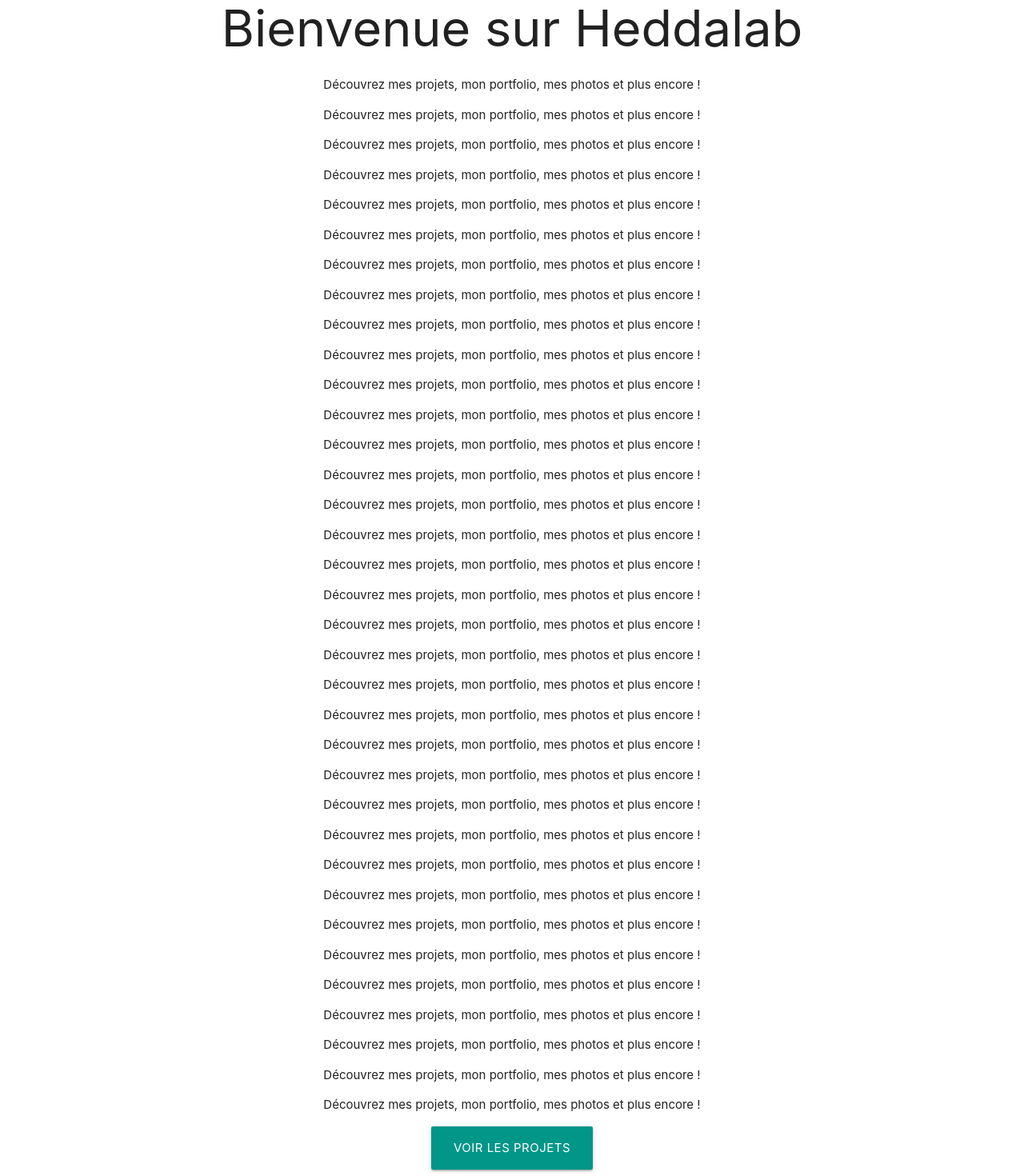
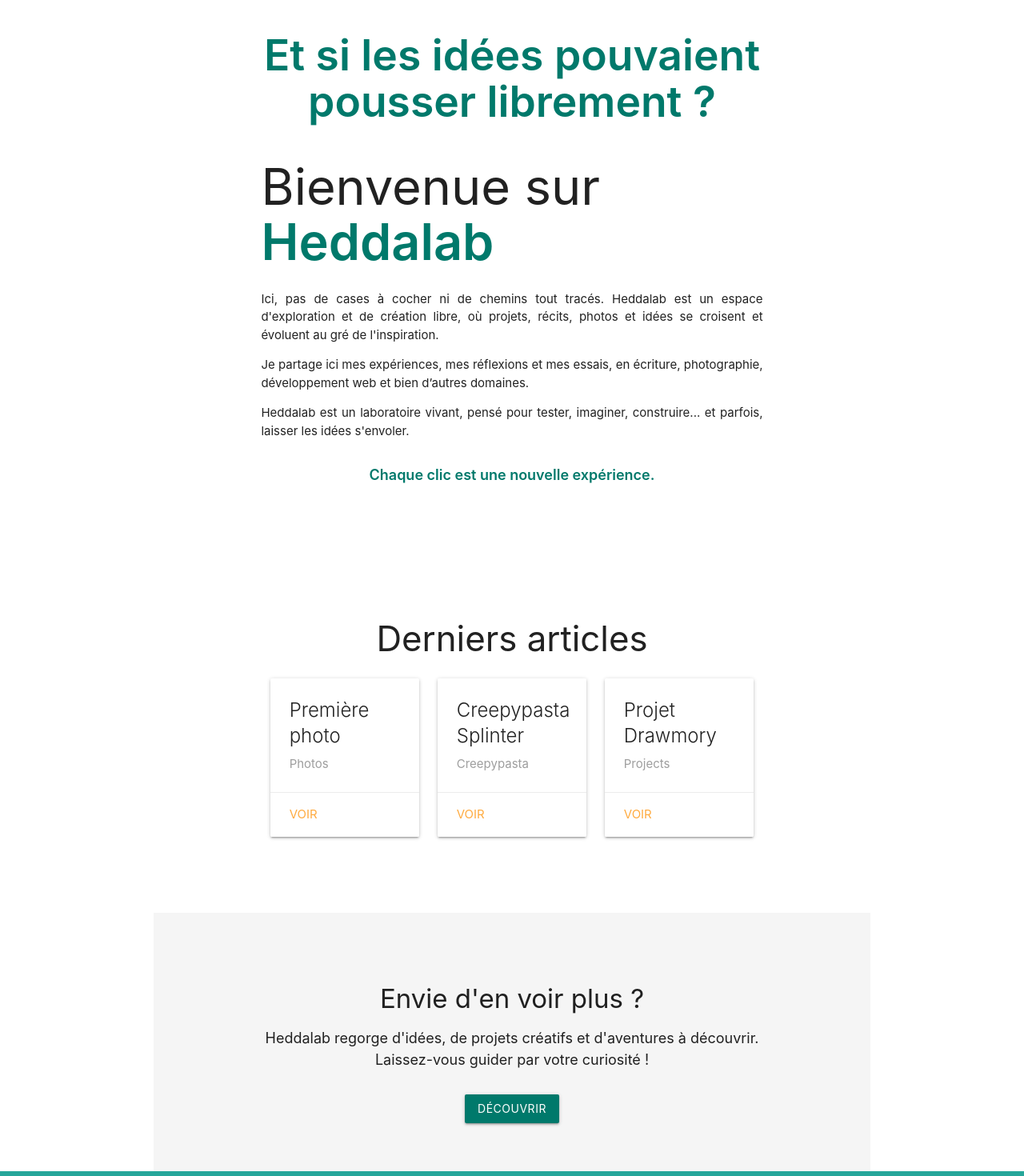
Before and after one commit to cecile-umecker/HeddaLab, an Angular app: page / in a window 1280 px wide. Shown: the part 120-1590 px from the top of the page at 80% size. Built offline with nearby package versions, Linux system fonts and the light colour scheme.

Commit message:
Set up complete Home page structure with intro block, dynamic latest posts, and explore call-to-action

```diff
--- a/src/app/app-routing.module.ts
+++ b/src/app/app-routing.module.ts
@@ -1,9 +1,12 @@
 import { NgModule } from '@angular/core';
 import { RouterModule, Routes } from '@angular/router';
 import { HomeComponent } from './pages/home/home.component';
+import { ExploreComponent } from './pages/explore/explore.component';
+
 
 const routes: Routes = [
   { path: '', component: HomeComponent },
+  { path: 'explore', component: ExploreComponent },
   { path: '**', redirectTo: '' }
 ];
 
--- a/src/app/app.module.ts
+++ b/src/app/app.module.ts
@@ -6,13 +6,15 @@ import { AppComponent } from './app.component';
 import { HomeComponent } from './pages/home/home.component';
 import { HeaderComponent } from './shared/header/header.component';
 import { FooterComponent } from './shared/footer/footer.component';
+import { ExploreComponent } from './pages/explore/explore.component';
 
 @NgModule({
   declarations: [
     AppComponent,
     HomeComponent,
     HeaderComponent,
-    FooterComponent
+    FooterComponent,
+    ExploreComponent
   ],
   imports: [
     BrowserModule,
--- /dev/null
+++ b/src/app/content/posts.ts
@@ -0,0 +1,23 @@
+export const POSTS = [
+  {
+    id: 1,
+    title: 'Première photo',
+    path: '/blog/photos/1',
+    category: 'photos',
+    date: '2025-04-01'
+  },
+  {
+    id: 2,
+    title: 'Creepypasta Splinter',
+    path: '/blog/creepypasta/1',
+    category: 'creepypasta',
+    date: '2025-03-15'
+  },
+  {
+    id: 3,
+    title: 'Projet Drawmory',
+    path: '/projects/1',
+    category: 'projects',
+    date: '2025-03-10'
+  }
+];
--- /dev/null
+++ b/src/app/pages/explore/explore.component.html
@@ -0,0 +1,20 @@
+<section class="explore-list section">
+  <div class="container">
+    <h1 class="center-align">Explorer Heddalab</h1>
+
+    <div class="row">
+      <div class="col s12 m6 l4" *ngFor="let post of posts">
+        <div class="card hoverable">
+          <div class="card-content">
+            <span class="card-title">{{ post.title }}</span>
+            <p class="grey-text">{{ post.category | titlecase }}</p>
+          </div>
+          <div class="card-action">
+            <a [routerLink]="post.path">Voir</a>
+          </div>
+        </div>
+      </div>
+    </div>
+
+  </div>
+</section>
--- /dev/null
+++ b/src/app/pages/explore/explore.component.ts
@@ -0,0 +1,13 @@
+import { Component } from '@angular/core';
+import { POSTS } from '../../content/posts'; // attention au chemin relatif
+
+@Component({
+  selector: 'app-explore',
+  templateUrl: './explore.component.html',
+  styleUrls: ['./explore.component.scss']
+})
+export class ExploreComponent {
+
+  posts = POSTS.sort((a, b) => new Date(b.date).getTime() - new Date(a.date).getTime());
+
+}
--- a/src/app/pages/home/home.component.html
+++ b/src/app/pages/home/home.component.html
@@ -1,39 +1,61 @@
-<div class="section center-align">
-  <h1>Bienvenue sur Heddalab</h1>
-  <p>Découvrez mes projets, mon portfolio, mes photos et plus encore !</p>
-  <p>Découvrez mes projets, mon portfolio, mes photos et plus encore !</p>
-  <p>Découvrez mes projets, mon portfolio, mes photos et plus encore !</p>
-  <p>Découvrez mes projets, mon portfolio, mes photos et plus encore !</p>
-  <p>Découvrez mes projets, mon portfolio, mes photos et plus encore !</p>
-  <p>Découvrez mes projets, mon portfolio, mes photos et plus encore !</p>
-  <p>Découvrez mes projets, mon portfolio, mes photos et plus encore !</p>
-  <p>Découvrez mes projets, mon portfolio, mes photos et plus encore !</p>
-  <p>Découvrez mes projets, mon portfolio, mes photos et plus encore !</p>
-  <p>Découvrez mes projets, mon portfolio, mes photos et plus encore !</p>
-  <p>Découvrez mes projets, mon portfolio, mes photos et plus encore !</p>
-  <p>Découvrez mes projets, mon portfolio, mes photos et plus encore !</p>
-  <p>Découvrez mes projets, mon portfolio, mes photos et plus encore !</p>
-  <p>Découvrez mes projets, mon portfolio, mes photos et plus encore !</p>
-  <p>Découvrez mes projets, mon portfolio, mes photos et plus encore !</p>
-  <p>Découvrez mes projets, mon portfolio, mes photos et plus encore !</p>
-  <p>Découvrez mes projets, mon portfolio, mes photos et plus encore !</p>
-  <p>Découvrez mes projets, mon portfolio, mes photos et plus encore !</p>
-  <p>Découvrez mes projets, mon portfolio, mes photos et plus encore !</p>
-  <p>Découvrez mes projets, mon portfolio, mes photos et plus encore !</p>
-  <p>Découvrez mes projets, mon portfolio, mes photos et plus encore !</p>
-  <p>Découvrez mes projets, mon portfolio, mes photos et plus encore !</p>
-  <p>Découvrez mes projets, mon portfolio, mes photos et plus encore !</p>
-  <p>Découvrez mes projets, mon portfolio, mes photos et plus encore !</p>
-  <p>Découvrez mes projets, mon portfolio, mes photos et plus encore !</p>
-  <p>Découvrez mes projets, mon portfolio, mes photos et plus encore !</p>
-  <p>Découvrez mes projets, mon portfolio, mes photos et plus encore !</p>
-  <p>Découvrez mes projets, mon portfolio, mes photos et plus encore !</p>
-  <p>Découvrez mes projets, mon portfolio, mes photos et plus encore !</p>
-  <p>Découvrez mes projets, mon portfolio, mes photos et plus encore !</p>
-  <p>Découvrez mes projets, mon portfolio, mes photos et plus encore !</p>
-  <p>Découvrez mes projets, mon portfolio, mes photos et plus encore !</p>
-  <p>Découvrez mes projets, mon portfolio, mes photos et plus encore !</p>
-  <p>Découvrez mes projets, mon portfolio, mes photos et plus encore !</p>
-  <p>Découvrez mes projets, mon portfolio, mes photos et plus encore !</p>
-  <a class="btn-large waves-effect waves-light teal" routerLink="/projects">Voir les projets</a>
-</div>
+<section class="home-intro section">
+  <div class="container">
+    <h2 class="home-tagline center-align">
+      <span class="accent-color">Et si les idées pouvaient pousser librement&nbsp;?</span>
+    </h2>
+    <h1 class="home-title">
+      Bienvenue sur <span class="accent-color">Heddalab</span>
+    </h1>
+    <p>
+      Ici, pas de cases à cocher ni de chemins tout tracés.
+      Heddalab est un espace d'exploration et de création libre, où projets, récits, photos et idées se croisent et évoluent au gré de l'inspiration.
+    </p>
+
+    <p>
+      Je partage ici mes expériences, mes réflexions et mes essais, en écriture, photographie, développement web et bien d’autres domaines.
+    </p>
+
+    <p>
+      Heddalab est un laboratoire vivant, pensé pour tester, imaginer, construire... et parfois, laisser les idées s'envoler.
+    </p>
+
+    <p class="highlight center-align accent-color">
+      Chaque clic est une nouvelle expérience.
+    </p>
+  </div>
+</section>
+
+<section class="home-latest-articles section">
+  <div class="container">
+    <h3 class="center-align">Derniers articles</h3>
+
+    <div class="row">
+      <div class="col s12 m4" *ngFor="let post of posts">
+        <div class="card hoverable">
+          <div class="card-content">
+            <span class="card-title">{{ post.title }}</span>
+            <p class="grey-text">{{ post.category | titlecase }}</p>
+          </div>
+          <div class="card-action">
+            <a [routerLink]="post.path">Voir</a>
+          </div>
+        </div>
+      </div>
+    </div>
+
+  </div>
+</section>
+
+
+<section class="home-explore section">
+  <div class="container center-align">
+    <h3 class="explore-title">Envie d'en voir plus ?</h3>
+    <p class="explore-text">
+      Heddalab regorge d'idées, de projets créatifs et d'aventures à découvrir.
+      Laissez-vous guider par votre curiosité !
+    </p>
+    <a class="btn waves-effect waves-light" routerLink="/explore">
+      Découvrir
+    </a>
+  </div>
+</section>
--- a/src/app/pages/home/home.component.scss
+++ b/src/app/pages/home/home.component.scss
@@ -0,0 +1,46 @@
+.section {
+  padding: 4rem 0;
+}
+
+section.home-intro p:not(.highlight) {
+  text-align: justify;
+}
+
+.home-highlight {
+  background-color: #f5f5f5;
+  padding: 4rem 0;
+}
+
+.card .card-action a {
+  color: #00796b;
+}
+
+.highlight {
+  font-weight: bold;
+  font-size: 1.2rem;
+  margin-top: 2rem;
+}
+
+.accent-color {
+  color: #00796b; /* ou une couleur qui matche ton header */
+  font-weight: 600;
+}
+
+.home-explore {
+  background-color: #f5f5f5; /* léger fond gris clair pour changer du blanc */
+  padding: 4rem 0;
+
+  .explore-title {
+    font-size: 2.2rem;
+    margin-bottom: 1rem;
+  }
+
+  .explore-text {
+    font-size: 1.2rem;
+    margin-bottom: 2rem;
+  }
+
+  a.btn {
+    background-color: #00796b;
+  }
+}
--- a/src/app/pages/home/home.component.ts
+++ b/src/app/pages/home/home.component.ts
@@ -1,4 +1,5 @@
 import { Component } from '@angular/core';
+import { POSTS } from '../../content/posts';
 
 @Component({
   selector: 'app-home',
@@ -6,5 +7,5 @@ import { Component } from '@angular/core';
   styleUrl: './home.component.scss'
 })
 export class HomeComponent {
-
+  posts = POSTS.sort((a, b) => new Date(b.date).getTime() - new Date(a.date).getTime()).slice(0, 3);
 }
```
Also changed, not shown: src/app/pages/explore/explore.component.scss (added), 1 other file (tests, documents, lock files or other folders).
